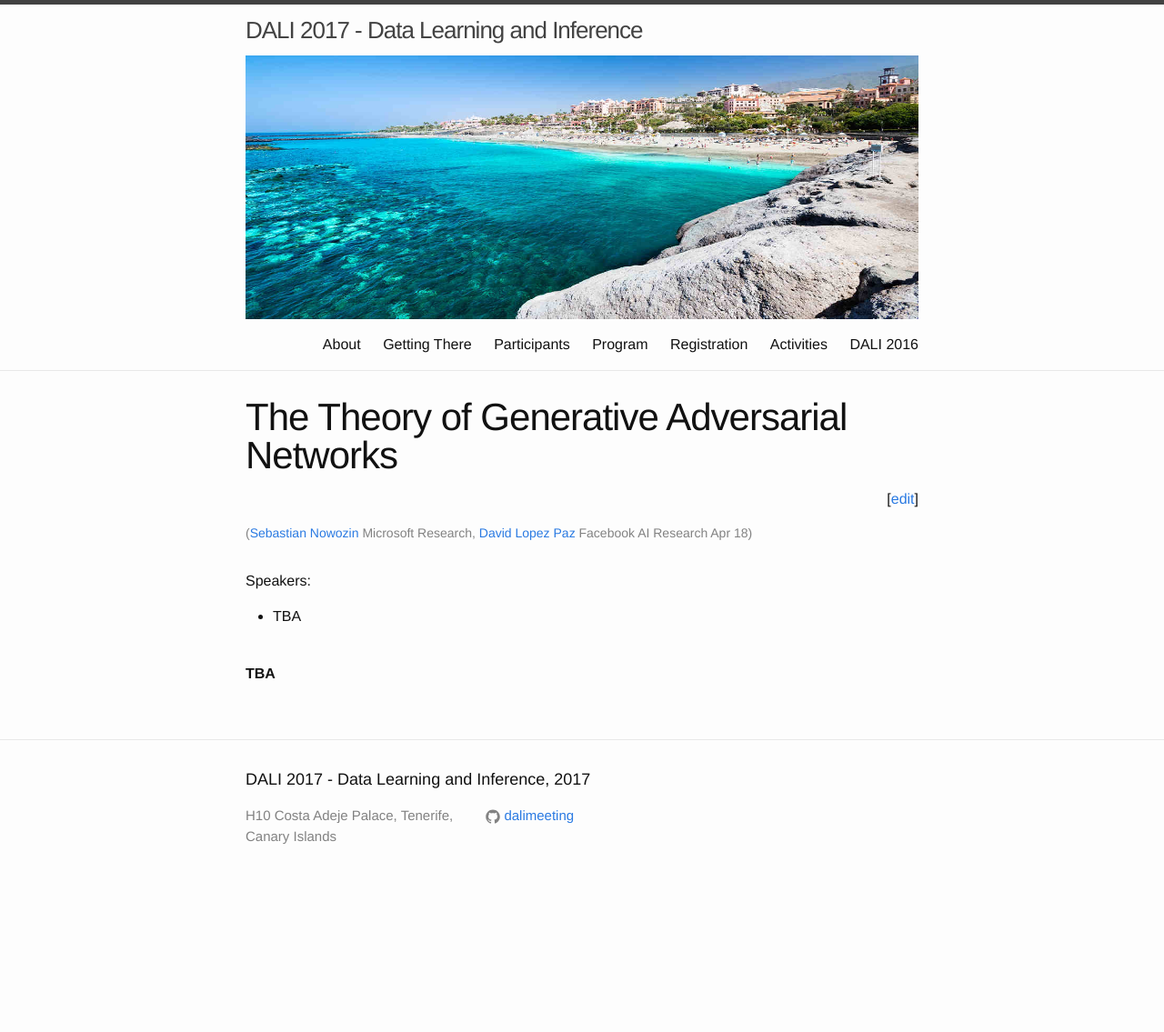
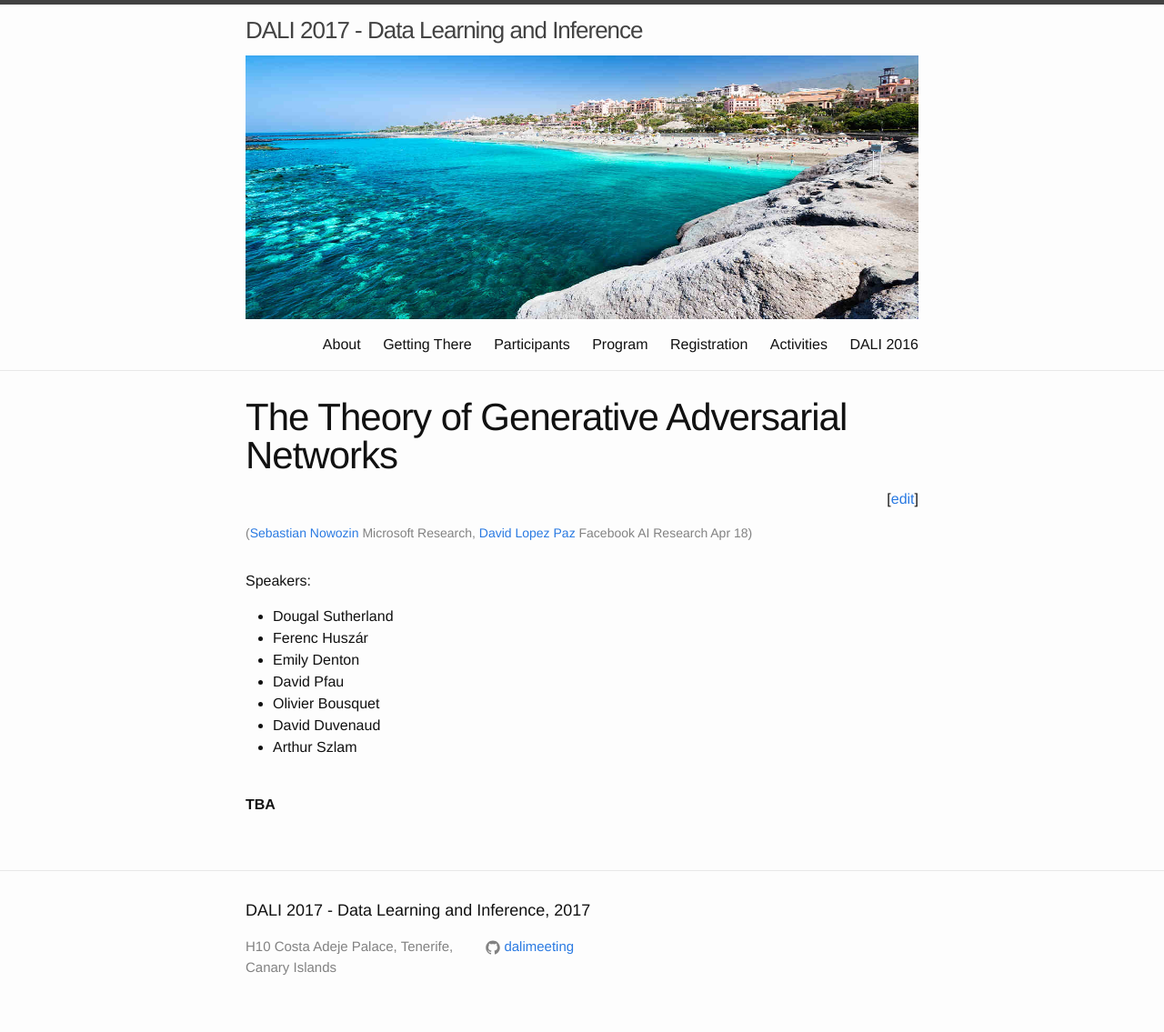
Before and after one commit to dalimeeting/dalimeeting.github.io, a Jekyll site: the page built from _posts/2017-04-18-generative-adversarial-networks.md, in a window 1280 px wide. Shown: the whole page at 91% size. Built offline with Jekyll 4.4.1, drawn with Linux system fonts in a browser that asks for light colours; before the commit the page ends 991 px from its top, so only the background shows below that.

Commit message:
Adding Speakers

```diff
--- a/_posts/2017-04-18-generative-adversarial-networks.md
+++ b/_posts/2017-04-18-generative-adversarial-networks.md
@@ -23,5 +23,11 @@ talks:
   end:
   abstract:
 speakers:
-- TBA
+- Dougal Sutherland
+- Ferenc Huszár
+- Emily Denton
+- David Pfau
+- Olivier Bousquet
+- David Duvenaud
+- Arthur Szlam
 ---
```
